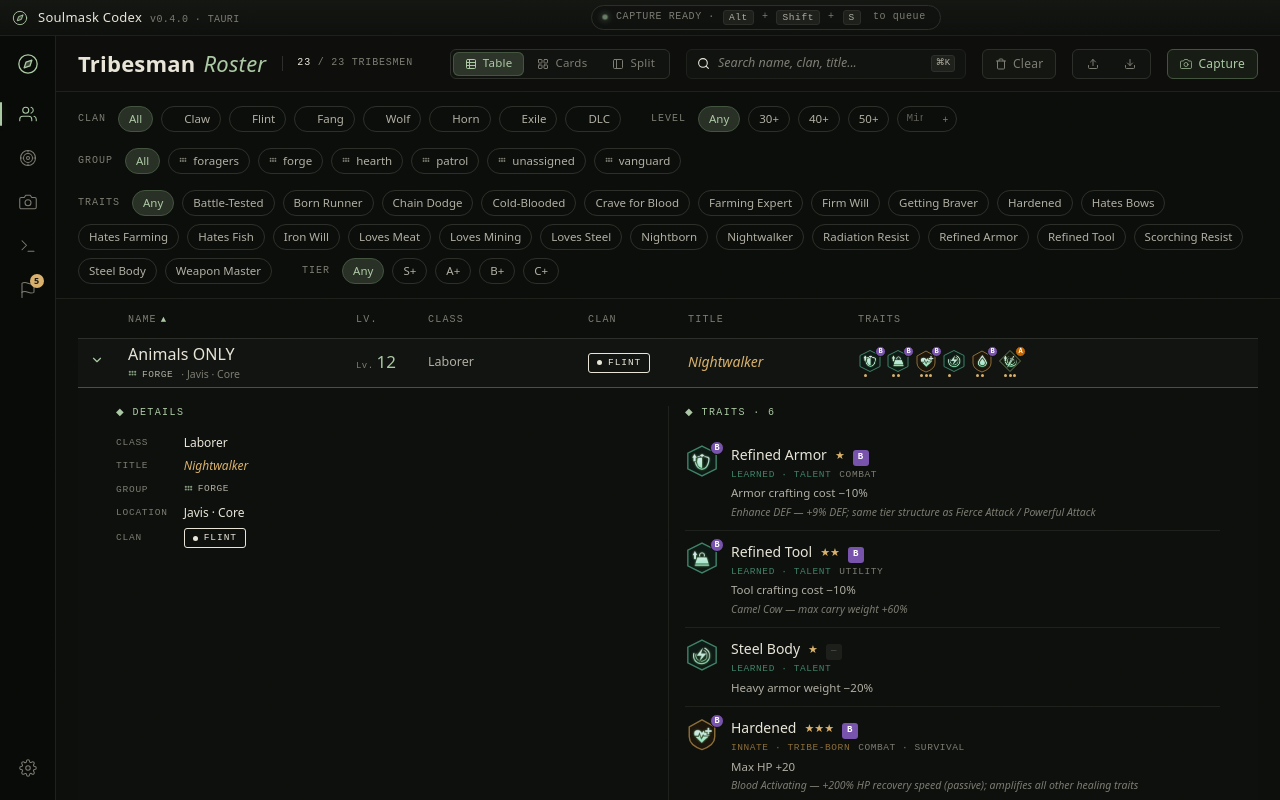
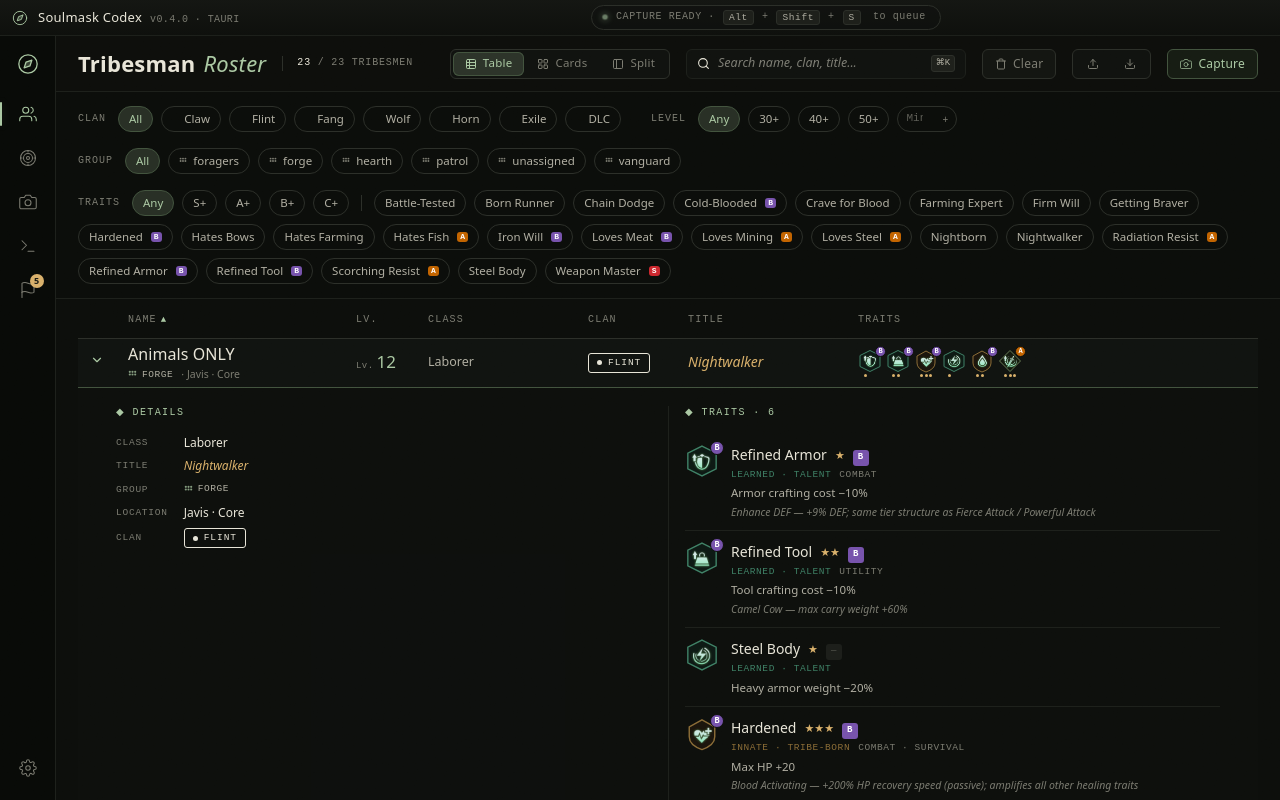
Before and after one commit to rubensayshi/soulmask-codex-app, a React (Vite) app: page / in a window 1280 px wide. Built offline with nearby package versions, Linux system fonts and the light colour scheme.

Commit message:
feat: add tier filter to trait picker in roster filter bar
Tier chips (S+/A+/B+/C+) filter which trait chips are visible in the
picker, making it easy to find high-tier traits. Each trait chip shows
a small colored tier badge. Local state in FilterBar, not a roster filter.

```diff
--- a/src/App.tsx
+++ b/src/App.tsx
@@ -21,7 +21,7 @@ import './styles.css'
 function App() {
   const [layout, setLayout] = useState<LayoutMode>('table')
   const [query, setQuery] = useState('')
-  const [filters, setFilters] = useState<Filters>({ clan: 'all', groups: [], traits: [], minLevel: null, minTier: null, prof: null })
+  const [filters, setFilters] = useState<Filters>({ clan: 'all', groups: [], traits: [], minLevel: null, prof: null })
   const [sort, setSort] = useState<SortState>({ key: 'name', dir: 'asc' })
   const [screen, setScreen] = useState<'roster' | 'empty' | 'review' | 'planner'>('roster')
   const [showCapture, setShowCapture] = useState(false)
--- a/src/components/FilterBar.tsx
+++ b/src/components/FilterBar.tsx
@@ -1,13 +1,11 @@
-import { useMemo } from 'react'
+import { useState, useMemo } from 'react'
 import { CLANS, PROF_SKILLS, ENABLE_PROFICIENCIES } from '../lib/data'
+import { TIER_COLORS } from './TraitBadge'
 import type { Filters, ClanName, Tribesman, Tier } from '../lib/types'
 
 const CLAN_LIST: ClanName[] = ['Claw', 'Flint', 'Fang', 'Wolf', 'Horn', 'Exile', 'DLC']
 const TIER_LIST: Tier[] = ['S', 'A', 'B', 'C']
-const TIER_HUE: Record<Tier, string> = {
-  S: 'var(--color-gold)', A: 'oklch(0.72 0.14 145)', B: 'oklch(0.65 0.10 230)',
-  C: 'oklch(0.58 0.06 80)', D: 'oklch(0.50 0.03 130)', F: 'oklch(0.42 0.02 130)',
-}
+const TIER_ORDER: Record<string, number> = { S: 0, A: 1, B: 2, C: 3, D: 4, F: 5 }
 
 interface Props {
   filters: Filters
@@ -16,6 +14,8 @@ interface Props {
 }
 
 export function FilterBar({ filters, setFilters, roster }: Props) {
+  const [tierFilter, setTierFilter] = useState<Tier | null>(null)
+
   const allGroups = useMemo(() => {
     const seen = new Set<string>()
     for (const tm of roster) {
@@ -24,15 +24,28 @@ export function FilterBar({ filters, setFilters, roster }: Props) {
     return Array.from(seen).sort((a, b) => a.localeCompare(b))
   }, [roster])
 
-  const allTraitNames = useMemo(() => {
-    const seen = new Map<string, string>()
+  const allTraits = useMemo(() => {
+    const seen = new Map<string, { name: string; tier: Tier | null }>()
     for (const tm of roster) {
       for (const t of tm.traits) {
-        if (!seen.has(t.id)) seen.set(t.id, t.name)
+        const existing = seen.get(t.id)
+        if (!existing) {
+          seen.set(t.id, { name: t.name, tier: (t.tier as Tier) ?? null })
+        } else if (t.tier && (!existing.tier || (TIER_ORDER[t.tier] ?? 99) < (TIER_ORDER[existing.tier] ?? 99))) {
+          existing.tier = t.tier as Tier
+        }
       }
     }
-    return Array.from(seen.entries()).sort((a, b) => a[1].localeCompare(b[1]))
+    return Array.from(seen.entries())
+      .map(([id, info]) => ({ id, ...info }))
+      .sort((a, b) => a.name.localeCompare(b.name))
   }, [roster])
+
+  const visibleTraits = useMemo(() => {
+    if (!tierFilter) return allTraits
+    const threshold = TIER_ORDER[tierFilter] ?? 99
+    return allTraits.filter(t => t.tier && (TIER_ORDER[t.tier] ?? 99) <= threshold)
+  }, [allTraits, tierFilter])
 
   function toggleGroup(id: string) {
     const cur = filters.groups
@@ -145,18 +158,48 @@ export function FilterBar({ filters, setFilters, roster }: Props) {
 
       <span style={{ flexBasis: '100%', height: 0 }} />
 
-      {/* Traits */}
+      {/* Traits + tier filter */}
       <span className="uppercase" style={{ fontFamily: 'var(--font-mono)', fontSize: 10, color: 'var(--color-muted)', letterSpacing: '0.1em', marginRight: 4 }}>
         Traits
       </span>
-      <Chip on={filters.traits.length === 0} onClick={() => setFilters({ ...filters, traits: [] })}>
+      <Chip on={filters.traits.length === 0 && tierFilter === null} onClick={() => { setFilters({ ...filters, traits: [] }); setTierFilter(null) }}>
         Any
       </Chip>
-      {allTraitNames.map(([id, name]) => {
+
+      {TIER_LIST.map(tier => {
+        const on = tierFilter === tier
+        const tc = TIER_COLORS[tier]
+        return (
+          <Chip key={tier} on={on} onClick={() => setTierFilter(on ? null : tier)}
+            style={on ? { color: tc.text, borderColor: tc.bg, background: tc.bg } : {}}>
+            {tier}+
+          </Chip>
+        )
+      })}
+
+      <span style={{ width: 1, height: 16, background: 'var(--color-border)', margin: '0 4px' }} />
+
+      {visibleTraits.map(({ id, name, tier }) => {
         const on = filters.traits.includes(id)
+        const tc = tier ? TIER_COLORS[tier] : null
         return (
           <Chip key={id} on={on} onClick={() => toggleTrait(id)}>
             {name}
+            {tc && (
+              <span style={{
+                fontSize: 8,
+                fontWeight: 700,
+                fontFamily: 'var(--font-mono)',
+                lineHeight: 1,
+                padding: '1px 3px',
+                borderRadius: 3,
+                background: tc.bg,
+                color: tc.text,
+                marginLeft: 2,
+              }}>
+                {tier}
+              </span>
+            )}
           </Chip>
         )
       })}
@@ -165,26 +208,6 @@ export function FilterBar({ filters, setFilters, roster }: Props) {
           · {filters.traits.length} selected (AND)
         </span>
       )}
-
-      <span style={{ width: 14 }} />
-
-      {/* Tier */}
-      <span className="uppercase" style={{ fontFamily: 'var(--font-mono)', fontSize: 10, color: 'var(--color-muted)', letterSpacing: '0.1em', marginRight: 4 }}>
-        Tier
-      </span>
-      <Chip on={filters.minTier === null} onClick={() => setFilters({ ...filters, minTier: null })}>
-        Any
-      </Chip>
-      {TIER_LIST.map(tier => {
-        const on = filters.minTier === tier
-        const hue = TIER_HUE[tier]
-        return (
-          <Chip key={tier} on={on} onClick={() => setFilters({ ...filters, minTier: on ? null : tier })}
-            style={on ? { color: hue, borderColor: hue } : {}}>
-            {tier}+
-          </Chip>
-        )
-      })}
 
       {ENABLE_PROFICIENCIES && <>
       <span style={{ flexBasis: '100%', height: 0 }} />
--- a/src/lib/types.ts
+++ b/src/lib/types.ts
@@ -76,7 +76,6 @@ export interface Filters {
   groups: string[]
   traits: string[]
   minLevel: number | null
-  minTier: Tier | null
   prof: ProfFilter | null
 }
 
--- a/src/pages/Roster.tsx
+++ b/src/pages/Roster.tsx
@@ -353,9 +353,7 @@ export function sortRows(rows: Tribesman[], sort: SortState): Tribesman[] {
   })
 }
 
-const TIER_ORDER: Record<string, number> = { S: 0, A: 1, B: 2, C: 3, D: 4, F: 5 }
-
-export function filterRows(rows: Tribesman[], filters: { clan: string; groups: string[]; traits: string[]; minLevel: number | null; minTier: string | null; prof: { skill: number; min: number } | null }, query: string): Tribesman[] {
+export function filterRows(rows: Tribesman[], filters: { clan: string; groups: string[]; traits: string[]; minLevel: number | null; prof: { skill: number; min: number } | null }, query: string): Tribesman[] {
   return rows.filter(r => {
     if (filters.clan !== 'all' && r.clan !== filters.clan) return false
     if (filters.groups.length > 0 && !filters.groups.includes(r.group)) return false
@@ -363,10 +361,6 @@ export function filterRows(rows: Tribesman[], filters: { clan: string; groups: s
     if (filters.traits.length > 0) {
       const traitIds = new Set(r.traits.map(t => t.id))
       if (!filters.traits.every(id => traitIds.has(id))) return false
-    }
-    if (filters.minTier !== null) {
-      const threshold = TIER_ORDER[filters.minTier] ?? 99
-      if (!r.traits.some(t => t.tier && (TIER_ORDER[t.tier] ?? 99) <= threshold)) return false
     }
     if (filters.prof !== null && (r.prof[filters.prof.skill] ?? 0) < filters.prof.min) return false
     if (query) {
```
Also changed, not shown: 1 other file (tests, documents, lock files or other folders).
